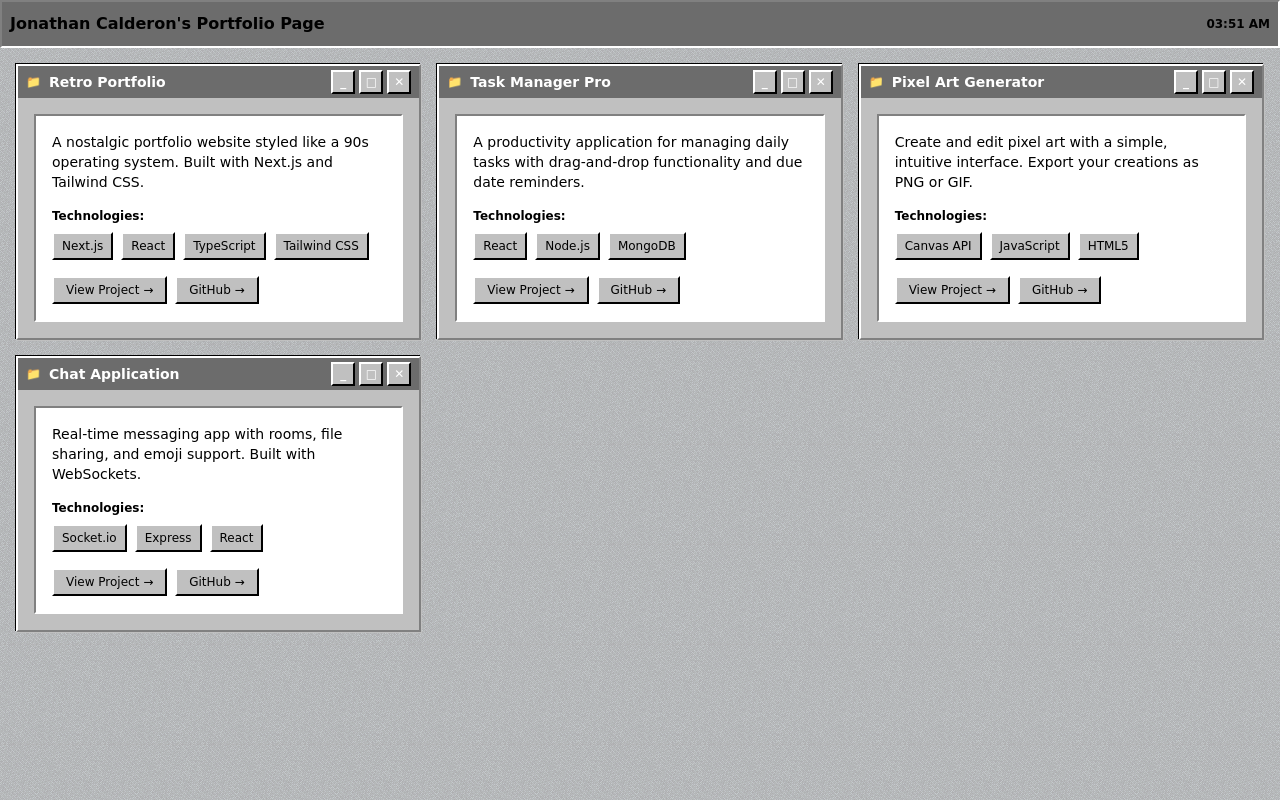
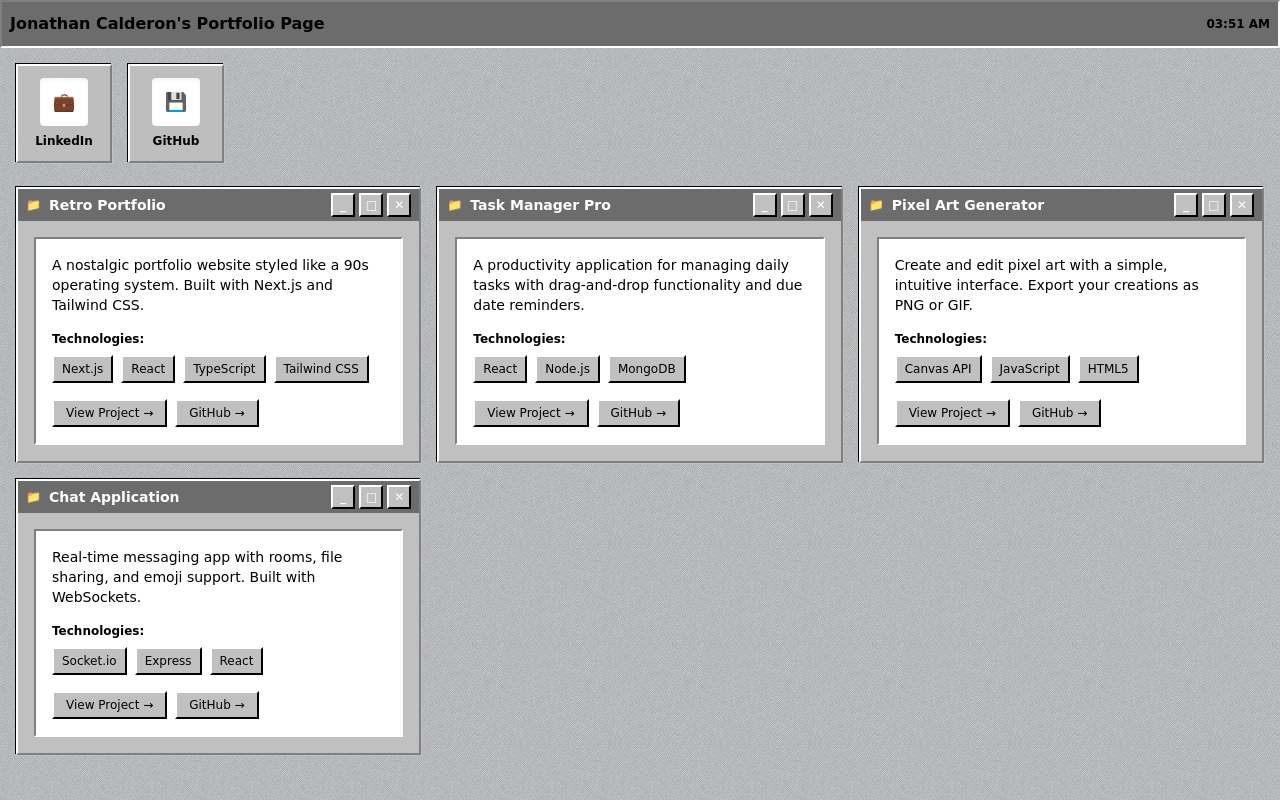
Before and after one commit to Jonathan1600/retro-portfolio, a Next.js app: page / in a window 1280 px wide. Built offline with nearby package versions, Linux system fonts and the light colour scheme.

Commit message:
Social Media Icons

```diff
--- a/src/app/page.tsx
+++ b/src/app/page.tsx
@@ -50,6 +50,21 @@ const projects: Project[] = [
   },
 ];
 
+const desktopIcons = [
+  {
+    id: "linkedin",
+    label: "LinkedIn",
+    href: "https://www.linkedin.com/in/jonathan-calderon-silberman/",
+    icon: "💼",
+  },
+  {
+    id: "github",
+    label: "GitHub",
+    href: "https://github.com/Jonathan1600",
+    icon: "💾",
+  },
+];
+
 export default function HomePage() {
   const [activeWindow, setActiveWindow] = useState<number | null>(null);
 
@@ -67,6 +82,22 @@ export default function HomePage() {
         </div>
       </header>
       <section className="flex-1 overflow-auto p-4">
+        <div className="mb-6 flex flex-wrap gap-4">
+          {desktopIcons.map((icon) => (
+            <a
+              key={icon.id}
+              href={icon.href}
+              target="_blank"
+              rel="noopener noreferrer"
+              className="window-border flex w-24 flex-col items-center gap-2 bg-[#c0c0c0]/80 p-3 text-xs font-bold text-black transition hover:-translate-y-1 hover:shadow-[0_4px_0_0_#7a7a7a]"
+            >
+              <span className="flex h-12 w-12 items-center justify-center rounded bg-white text-lg shadow-inner">
+                {icon.icon}
+              </span>
+              <span className="text-center leading-tight">{icon.label}</span>
+            </a>
+          ))}
+        </div>
         <div className="grid grid-cols-1 gap-4 md:grid-cols-2 lg:grid-cols-3">
           {projects.map((project) => (
             <ProjectWindow
```
